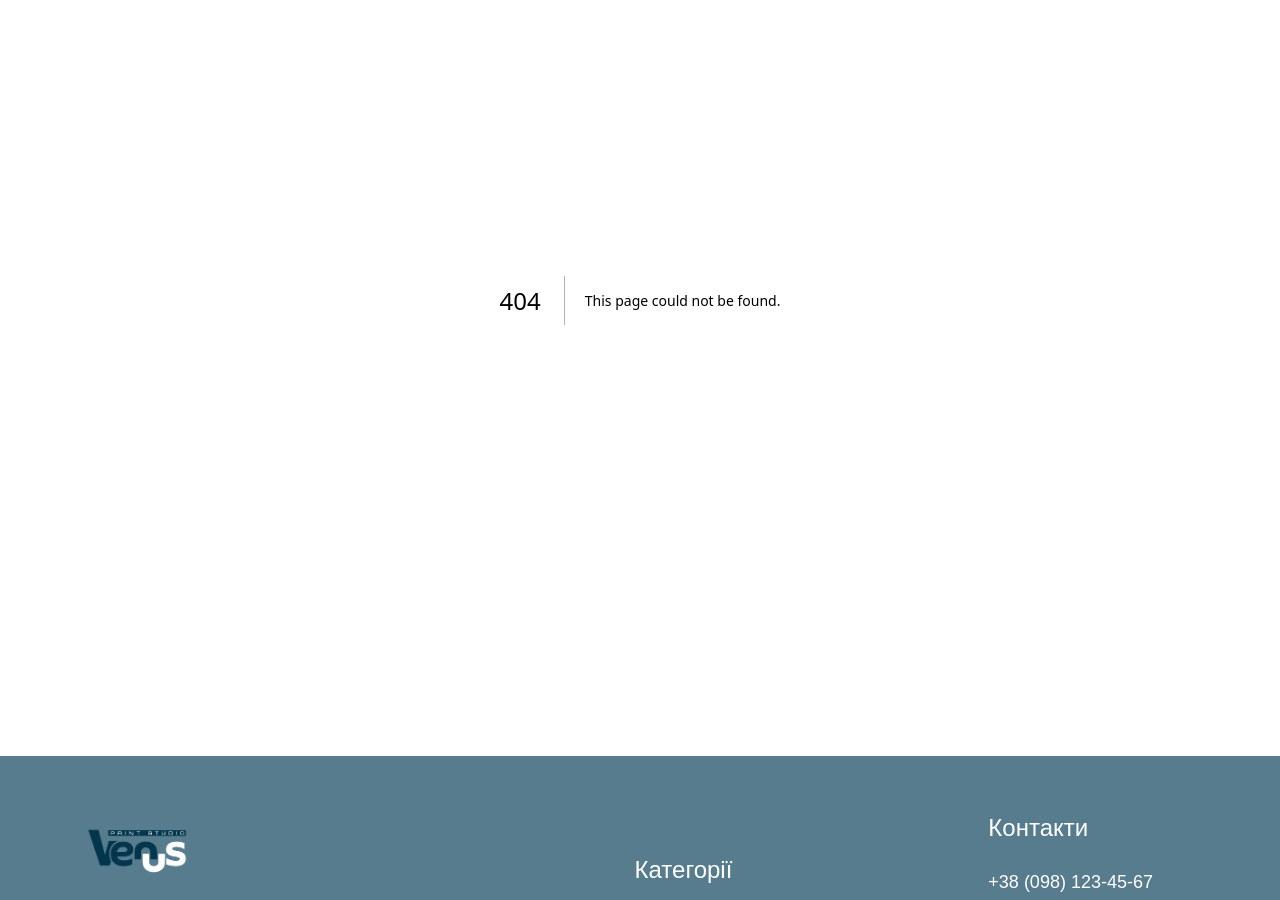
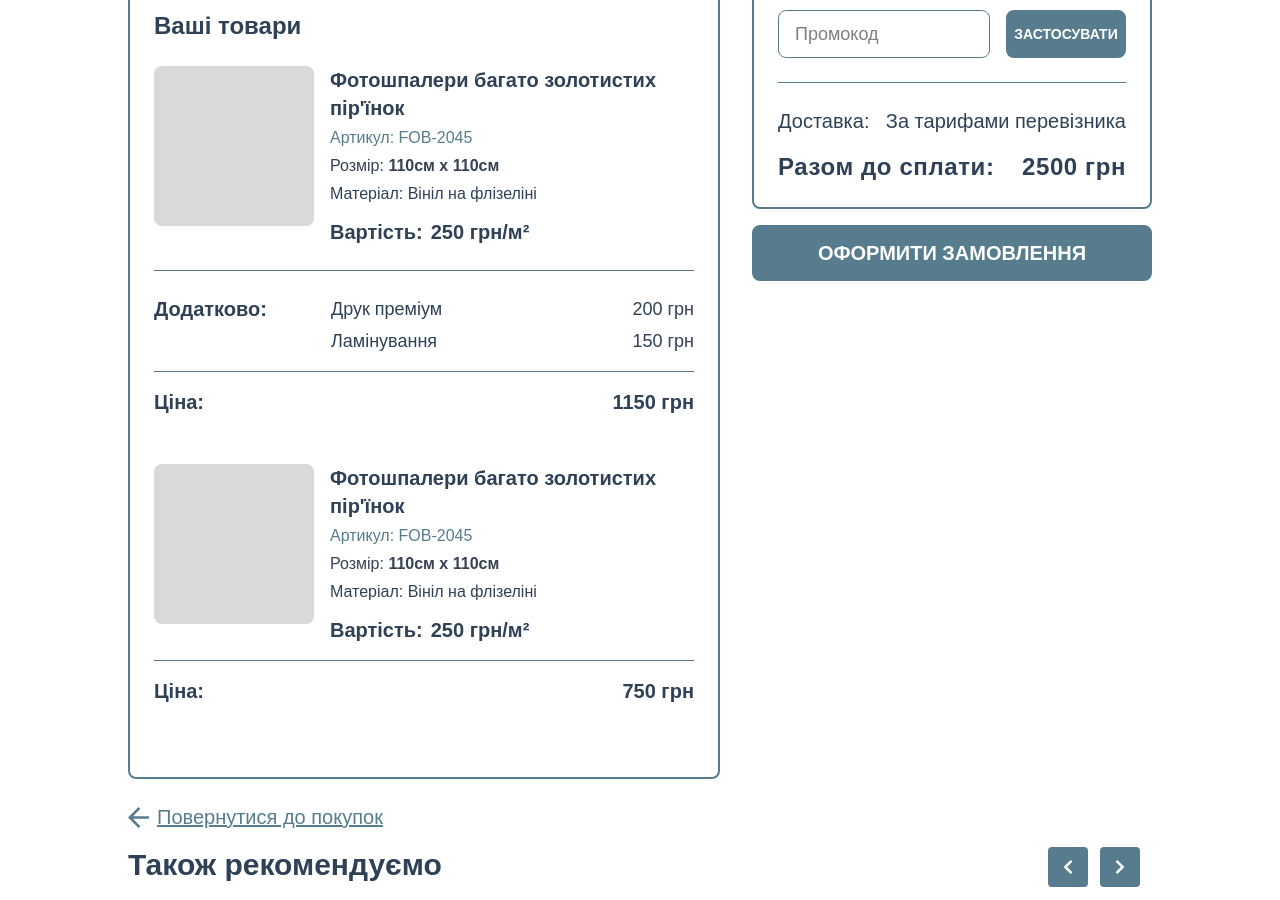
Before and after one commit to dimabalawov/wallpaper_imp, a Next.js app: page /cart in a window 1280 px wide. Before the commit this address had no page. Shown: the part 180-1080 px from the top of the page. Built offline with nearby package versions, Linux system fonts and the light colour scheme.

Commit message:
cart page

```diff
--- /dev/null
+++ b/src/app/cart/page.tsx
@@ -0,0 +1,100 @@
+import React from "react";
+import CartItem from "@/components/CartItemNew";
+import Carousel from "@/components/Carousel";
+import ProductPreview from "@/components/ProductPreview";
+import ArrowIcon from "@/components/Media/ArrowIcon";
+import Link from "next/link";
+
+const cartItems = [
+  {
+    title: "Фотошпалери багато золотистих пір'їнок",
+    code: "FOB-2045",
+    size: "110см x 110см",
+    material: "Вініл на флізеліні",
+    pricePerM2: 250,
+    imageUrl: undefined,
+    options: [
+      { label: "Друк преміум", price: 200 },
+      { label: "Ламінування", price: 150 },
+    ],
+    total: 1150,
+  },
+  {
+    title: "Фотошпалери багато золотистих пір'їнок",
+    code: "FOB-2045",
+    size: "110см x 110см",
+    material: "Вініл на флізеліні",
+    pricePerM2: 250,
+    imageUrl: undefined,
+    options: [],
+    total: 750,
+  },
+];
+
+const CartPage = () => {
+  return (
+    <div className="flex flex-col px-4 sm:px-8 md:px-[clamp(2rem,6vw,8rem)] lg:px-[clamp(3rem,10vw,16rem)] py-8">
+      <div className="text-3xl text-navy text-extrabold mb-4">
+        Оформлення замовлення
+      </div>
+      <div className="flex flex-col lg:flex-row justify-between gap-8 mb-6">
+        <div className="space-y-8 max-w-250 w-full border-2 border-teal rounded-lg p-6">
+          <h1 className="text-xl sm:text-2xl font-semibold mb-6 text-navy">
+            Ваші товари
+          </h1>
+
+          {cartItems.map((item, idx) => (
+            <CartItem key={idx} {...item} />
+          ))}
+        </div>
+        <div className="flex flex-col">
+          <div className="sm:min-w-100 w-full border-2 border-teal rounded-lg p-6 mb-4">
+            <div className="flex flex-row gap-x-4 border-b-1 border-teal pb-6">
+              <input
+                type="text"
+                placeholder="Промокод"
+                className="w-full px-4 rounded-lg border-1 border-teal text-black outline-none bg-transparent text-lg font-normal"
+              />
+              <button className="bg-teal max-w-30 min-h-12 text-[14px] uppercase items-center text-white font-bold w-full rounded-lg hover:bg-transparent hover:text-teal border-2 border-teal transition-colors">
+                Застосувати
+              </button>
+            </div>
+            <div className="flex flex-col text-navy">
+              <div className="flex flex-col sm:flex-row justify-between sm:items-center mt-6 mb-4  text-xl">
+                <div className="font-medium">Доставка:</div>
+                <div>За тарифами перевізника</div>
+              </div>
+              <div className="flex flex-row justify-between items-center text-xl sm:text-2xl font-bold tracking-wide">
+                <div>Разом до сплати:</div>
+                <div>2500 грн</div>
+              </div>
+            </div>
+          </div>
+          <button className="bg-teal uppercase text-white font-bold w-full rounded-lg px-8 py-3 sm:text-xl hover:bg-transparent hover:text-teal border-2 border-teal transition-colors">
+            оформити замовлення
+          </button>
+        </div>
+      </div>
+      <Link
+        href="/wallpapers"
+        className="text-teal max-lg:hidden flex flex-row gap-2 items-center underline text-xl font-medium mb-4"
+      >
+        <ArrowIcon />
+        Повернутися до покупок
+      </Link>
+      <Carousel visibleCount={5}>
+        {Array.from({ length: 8 }).map((_, i) => (
+          <ProductPreview
+            key={i}
+            title="Фотошпалери багато золотистих пір'їнок"
+            price="450 грн/м²"
+            oldPrice="550 грн/м²"
+            code="FOB-2045"
+          />
+        ))}
+      </Carousel>
+    </div>
+  );
+};
+
+export default CartPage;
--- a/src/app/wallpapers/product/page.tsx
+++ b/src/app/wallpapers/product/page.tsx
@@ -213,7 +213,7 @@ export default function ProductPage() {
           </Slide>
         </div>
       </div>
-      <Carousel visibleCount={4}>
+      <Carousel visibleCount={5}>
         {Array.from({ length: 8 }).map((_, i) => (
           <ProductPreview
             key={i}
--- a/src/components/Carousel.tsx
+++ b/src/components/Carousel.tsx
@@ -42,9 +42,9 @@ export default function Carousel({
       spacing: 16,
     },
     breakpoints: {
-      "(max-width: 1280px)": { slides: { perView: 3 } },
-      "(max-width: 1024px)": { slides: { perView: 2 } },
-      "(max-width: 640px)": { slides: { perView: 1 } },
+      "(max-width: 1280px)": { slides: { perView: 4 } },
+      "(max-width: 1024px)": { slides: { perView: 3 } },
+      "(max-width: 640px)": { slides: { perView: 2 } },
     },
   });
 
--- /dev/null
+++ b/src/components/CartItemNew.tsx
@@ -0,0 +1,100 @@
+import React from "react";
+
+interface CartItemOption {
+  label: string;
+  price: number;
+}
+
+interface CartItemProps {
+  title: string;
+  code: string;
+  size: string;
+  material: string;
+  pricePerM2: number;
+  imageUrl?: string;
+  options?: CartItemOption[];
+  total: number;
+  onRemove?: () => void;
+}
+
+const CartItem: React.FC<CartItemProps> = ({
+  title,
+  code,
+  size,
+  material,
+  pricePerM2,
+  imageUrl,
+  options = [],
+  total,
+  onRemove,
+}) => {
+  return (
+    <div className=" pb-6 mb-6">
+      <div className="flex flex-col sm:flex-row gap-4 items-start">
+        <div className="min-w-40 max-sm:min-w-50 aspect-square bg-mock rounded-lg flex-shrink-0 flex items-center justify-center overflow-hidden">
+          {imageUrl ? (
+            <img
+              src={imageUrl}
+              alt={title}
+              className="object-cover w-full h-full"
+            />
+          ) : (
+            <div className="w-full aspect-square bg-red" />
+          )}
+        </div>
+        <div className="flex-1 min-w-0">
+          <div className="flex h-full items-start">
+            <div>
+              <div className="font-semibold text-xl text-navy mb-1">
+                {title}
+              </div>
+              <div className=" text-teal mb-1">Артикул: {code}</div>
+              <div className=" text-gray-700 mb-1">
+                Розмір: <span className="font-semibold">{size}</span>
+              </div>
+              <div className=" text-navy text-semibold mb-1">
+                Матеріал: {material}
+              </div>
+            </div>
+            {onRemove && (
+              <button
+                onClick={onRemove}
+                className="text-2xl text-gray-400 hover:text-red-500 ml-2"
+              >
+                &times;
+              </button>
+            )}
+          </div>
+          <div className="mt-2 flex items-center justify-baseline gap-2 self-baseline">
+            <span className="font-semibold text-navy text-xl">Вартість:</span>
+            <span className="font-bold text-xl text-navy">
+              {pricePerM2} грн/м²
+            </span>
+          </div>
+        </div>
+      </div>
+      {options.length > 0 && (
+        <div className="mt-6 flex flex-col sm:flex-row border-t border-teal pt-6">
+          <div className="font-semibold text-xl text-navy mb-2">Додатково:</div>
+          <div className="space-y-1 w-full sm:ml-16">
+            {options.map((opt, idx) => (
+              <div
+                key={idx}
+                className="flex items-center gap-2 w-full justify-between text-navy text-lg text-bold"
+              >
+                <div>{opt.label}</div>
+                <div>{opt.price} грн</div>
+              </div>
+            ))}
+          </div>
+        </div>
+      )}
+      <div className="flex flex-row w-full justify-between mt-4 border-t border-teal pt-4 font-bold text-xl text-navy">
+        <div className="">Цiна:</div>
+        <div>{total} грн</div>
+      </div>
+    </div>
+  );
+};
+
+export default CartItem;
--- a/src/components/Header.tsx
+++ b/src/components/Header.tsx
@@ -79,7 +79,9 @@ const Header: React.FC = () => {
           {/* Icons (Right) */}
           <div className="flex items-center gap-6">
             <SearchIcon {...iconProps} />
-            <CartIcon {...iconProps} />
+            <Link href="/cart" className="cursor-pointer">
+              <CartIcon {...iconProps} />
+            </Link>
           </div>
         </div>
       </div>
--- /dev/null
+++ b/src/components/Media/ArrowIcon.tsx
@@ -0,0 +1,9 @@
+import React from "react";
+
+const ArrowIcon: React.FC<React.SVGProps<SVGSVGElement>> = (props) => (
+  <svg width="21" height="21" viewBox="0 0 21 21" fill="none" xmlns="http://www.w3.org/2000/svg" {...props}>
+    <path d="M5.02031 11.8125L12.3703 19.1625L10.5 21L0 10.5L10.5 0L12.3703 1.8375L5.02031 9.1875H21V11.8125H5.02031Z" fill="#577C8E"/>
+  </svg>
+);
+
+export default ArrowIcon;
```
